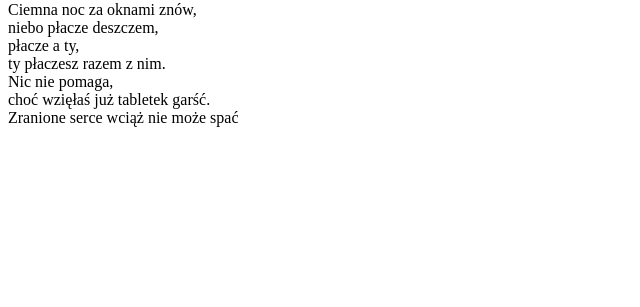
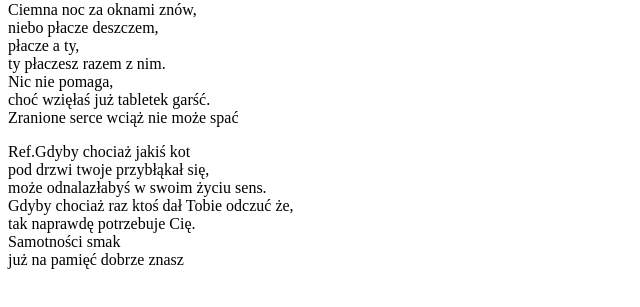
Before and after one commit to Wieslaw96/learning-git-2, a plain HTML site: page index.html in a window 1280 px wide. Shown: the part 79-386 px from the top of the page, without its empty margins (0-640 px from the left). Drawn offline with Linux system fonts and the light colour scheme.

Commit message:
Add html secound paragraph

```diff
--- a/index.html
+++ b/index.html
@@ -14,6 +14,10 @@
         pomaga,<br> choć
         wzięłaś już tabletek garść.<br> Zranione serce wciąż nie może spać
     </p>
+    <p>Ref.Gdyby chociaż jakiś kot<br> pod drzwi twoje przybłąkał się,<br> może odnalazłabyś w swoim życiu sens.<br>
+        Gdyby chociaż raz ktoś dał Tobie odczuć że,<br> tak naprawdę potrzebuje Cię.<br> Samotności smak<br> już na
+        pamięć dobrze znasz
+    </p>
 </body>
 
 </html>
```
